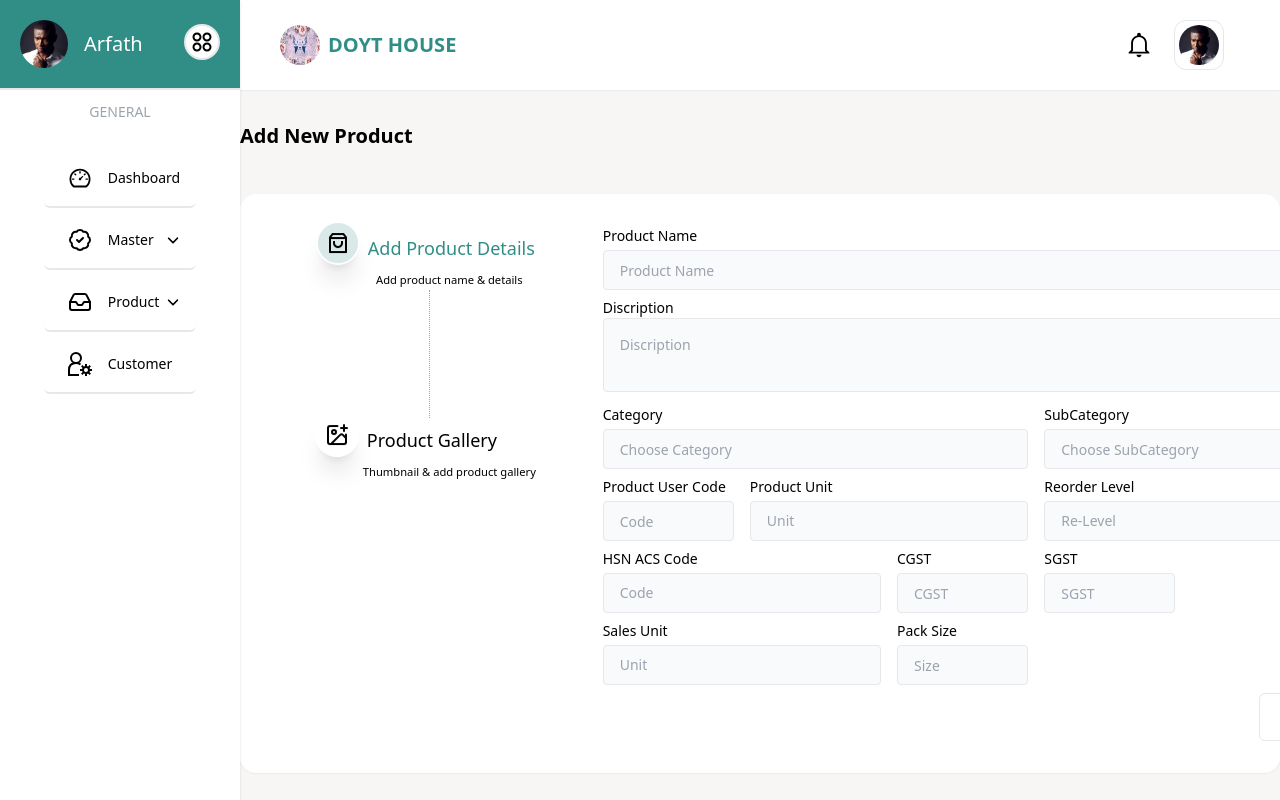
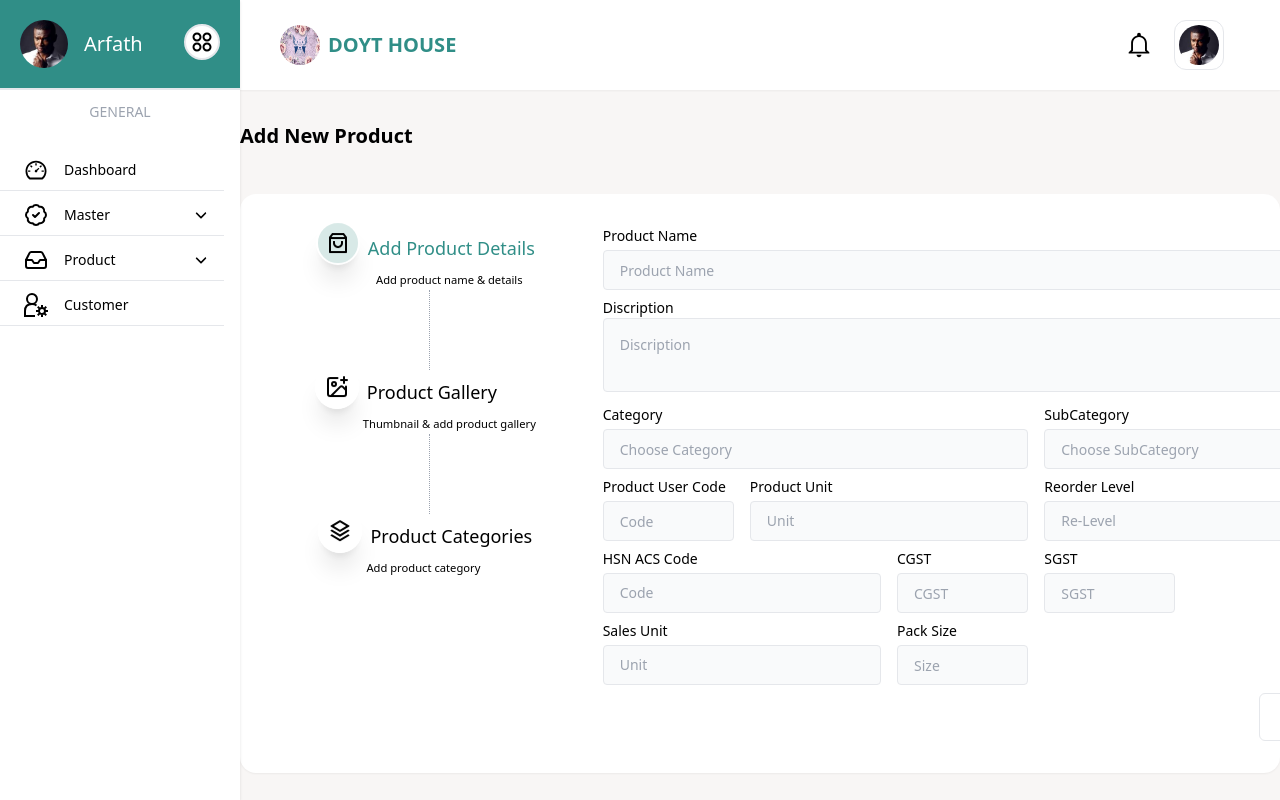
Before and after one commit to muhammedarfath/doythouse, a React (Vite) app: page /addproduct in a window 1280 px wide. Shown: the top 800 px of the page. Built offline with nearby package versions, Linux system fonts and the light colour scheme.

Commit message:
product categoru style success

```diff
--- a/src/components/Layout/Items.jsx
+++ b/src/components/Layout/Items.jsx
@@ -5,6 +5,7 @@ import { LuInbox } from "react-icons/lu";
 import { GrUserSettings } from "react-icons/gr";
 import { AiOutlineAppstore, AiOutlineSetting } from "react-icons/ai";
 import MenuItem from "./MenuItem";
+import { Link } from "react-router-dom";
 
 function Items({ open }) {
   const masterSubItems = [
@@ -19,9 +20,23 @@ function Items({ open }) {
 
   return (
     <ul className="pt-6">
-      <MenuItem icon={AiOutlineDashboard} label="Dashboard" open={open} />
-      <MenuItem icon={LuBadgeCheck} label="Master" open={open} subItems={masterSubItems} />
-      <MenuItem icon={LuInbox} label="Product" open={open} subItems={productSubItems} />
+      <Link to="/">
+        <MenuItem icon={AiOutlineDashboard} label="Dashboard" open={open} />
+      </Link>
+      <MenuItem
+        icon={LuBadgeCheck}
+        label="Master"
+        open={open}
+        subItems={masterSubItems}
+      />
+      <Link to="/addproduct">
+        <MenuItem
+          icon={LuInbox}
+          label="Product"
+          open={open}
+          subItems={productSubItems}
+        />
+      </Link>
       <MenuItem icon={GrUserSettings} label="Customer" open={open} />
     </ul>
   );
--- a/src/components/Layout/MenuItem.jsx
+++ b/src/components/Layout/MenuItem.jsx
@@ -13,7 +13,7 @@ function MenuItem({ icon: Icon, label, open, subItems }) {
   return (
     <>
       <li
-        className="text-black text-sm flex items-center justify-between cursor-pointer py-4 px-4 rounded-md border-b-2 hover:bg-[#D8E9E7] mt-1"
+        className="text-black text-sm flex items-center justify-between cursor-pointer py-2 gap-2 px-4 rounded-xl hover:bg-[#D8E9E7] mt-1"
         onClick={toggleExpand}
       >
         <div className="flex items-center gap-x-4">
@@ -28,8 +28,9 @@ function MenuItem({ icon: Icon, label, open, subItems }) {
           />
         )}
       </li>
+      <hr className={open ? "w-56" : "w-20"} />
       {isExpanded && subItems && (
-        <ul className={`${!open && "hidden"} pl-8`}>
+        <ul className="pl-8">
           {subItems.map((subItem, index) => (
             <li
               key={index}
--- a/src/components/Layout/Sidebar.jsx
+++ b/src/components/Layout/Sidebar.jsx
@@ -38,8 +38,10 @@ function Sidebar() {
             Arfath
           </h1>
         </div>
-        <div className="flex flex-col items-center">
-          <span className="mt-3 text-sm text-gray-400">GENERAL</span>
+        <div className="flex justify-center">
+          <span className="mt-3 text-sm text-gray-400 ">GENERAL</span>
+        </div>
+        <div className="flex flex-col items-start">
           <Items open={open} />
         </div>
       </div>
--- a/src/pages/Product/AddProduct.jsx
+++ b/src/pages/Product/AddProduct.jsx
@@ -3,6 +3,8 @@ import { RiShoppingBag3Line } from "react-icons/ri";
 import { LuImagePlus } from "react-icons/lu";
 import AddProductDetails from "./AddProductDetails";
 import ProductGallery from "./ProductGallery";
+import { RiStackLine } from "react-icons/ri";
+import ProductCategory from "./ProductCategory";
 
 function AddProduct() {
   const [activeSection, setActiveSection] = useState("details");
@@ -13,6 +15,10 @@ function AddProduct() {
   const handleGalleryClick = () => {
     setActiveSection("gallery");
   };
+
+  const handleCategoryClick = () => {
+    setActiveSection("category");
+  };
   return (
     <div className="flex items-center justify-center">
       <div className="max-w-screen-xl mx-auto">
@@ -22,41 +28,90 @@ function AddProduct() {
           <div className="bg-white flex rounded-2xl shadow-sm p-4 px-4 md:p-8 mb-6">
             <div className="grid gap-4 gap-y-2 text-sm grid-cols-1 lg:grid-cols-3">
               <div className="flex flex-col items-center ">
+
                 <div
                   className="flex flex-col items-center pr-2 cursor-pointer rounded-lg"
                   onClick={handleDetailsClick}
                 >
                   <div className="flex items-center gap-2">
-                  <div className={`border-2 rounded-full p-2 shadow-xl border-white ${activeSection == "details"  ? "bg-[#D8E9E7]" :" "} animate-bounce`}>
+                    <div
+                      className={`border-2 rounded-full p-2 shadow-xl border-white ${
+                        activeSection == "details" ? "bg-[#D8E9E7]" : " "
+                      } animate-bounce`}
+                    >
                       <RiShoppingBag3Line className="text-2xl " />
                     </div>
-                    <p className={`font-medium text-lg ${activeSection == "details"  ? "text-[#308E87]" :" "}`}>Add Product Details</p>
+                    <p
+                      className={`font-medium text-lg ${
+                        activeSection == "details" ? "text-[#308E87]" : " "
+                      }`}
+                    >
+                      Add Product Details
+                    </p>
                   </div>
                   <small className="ml-12">Add product name & details</small>
                 </div>
 
-                <div className="border-l border-dotted border-gray-400 h-32"></div>
+                <div className="border-l border-dotted border-gray-400 h-20"></div>
 
                 <div
                   className="flex flex-col pr-2 cursor-pointer rounded-lg"
-
                   onClick={handleGalleryClick}
                 >
                   <div className="flex gap-2 items-center">
-                    <div className={`border-2 rounded-full p-2 shadow-xl border-white ${activeSection == "gallery" ? "bg-[#D8E9E7]" :" "} animate-bounce`}>
+                    <div
+                      className={`border-2 rounded-full p-2 shadow-xl border-white ${
+                        activeSection == "gallery" ? "bg-[#D8E9E7]" : " "
+                      } animate-bounce`}
+                    >
                       <LuImagePlus className="text-2xl  " />
                     </div>
-                    <p className={`font-medium text-lg ${activeSection == "gallery" ? "text-[#308E87]" :" "}`}>Product Gallery </p>
+                    <p
+                      className={`font-medium text-lg ${
+                        activeSection == "gallery" ? "text-[#308E87]" : " "
+                      }`}
+                    >
+                      Product Gallery{" "}
+                    </p>
                   </div>
                   <small className="ml-12">
                     Thumbnail & add product gallery
                   </small>
                 </div>
+
+                <div className="border-l border-dotted border-gray-400 h-20"></div>
+
+                <div
+                  className="flex flex-col pr-2 cursor-pointer rounded-lg"
+                  onClick={handleCategoryClick}
+                >
+                  <div className="flex gap-2 items-center">
+                    <div
+                      className={`border-2 rounded-full p-2 shadow-xl border-white ${
+                        activeSection == "category" ? "bg-[#D8E9E7]" : " "
+                      } animate-bounce`}
+                    >
+                      <RiStackLine className="text-2xl  " />
+                    </div>
+                    <p
+                      className={`font-medium text-lg ${
+                        activeSection == "category" ? "text-[#308E87]" : " "
+                      }`}
+                    >
+                      Product Categories{" "}
+                    </p>
+                  </div>
+                  <small className="ml-12">
+                    Add product category
+                  </small>
+                </div>
+
               </div>
 
               <div className="flex-grow w-96">
                 {activeSection === "details" && <AddProductDetails />}
                 {activeSection === "gallery" && <ProductGallery />}
+                {activeSection === "category" && <ProductCategory />}
               </div>
             </div>
           </div>
--- /dev/null
+++ b/src/pages/Product/ProductCategory.jsx
@@ -0,0 +1,62 @@
+import React from "react";
+import { FaArrowRightLong } from "react-icons/fa6";
+import { Button } from "../../components/ui/button";
+import { FiPlus } from "react-icons/fi";
+
+function ProductCategory() {
+  return (
+    <div className="lg:col-span-2">
+      <div className="grid gap-4 gap-y-2 lg:w-[45rem] text-sm grid-cols-1 md:grid-cols-5">
+        <div className="md:col-span-3 flex flex-col gap-4">
+          <label for="Category">Category</label>
+          <input
+            type="text"
+            name="Category"
+            id="Category"
+            className="h-10 border mt-1 rounded px-4 w-full bg-gray-50"
+            placeholder="Choose Category"
+          />
+          <div className="md:col-span-1">
+            <label for="code">Product User Code</label>
+            <input
+              type="code"
+              name="code"
+              id="code"
+              className="transition-all flex w-28 items-center h-10 border mt-1 rounded px-4 bg-gray-50"
+              placeholder="Code"
+            />
+          </div>
+          <Button>
+            <FiPlus />
+            Add New Category
+          </Button>
+        </div>
+
+        <div className="md:col-span-2 flex flex-col gap-4">
+          <label for="SubCategory">SubCategory</label>
+          <input
+            type="text"
+            name="SubCategory"
+            id="SubCategory"
+            className="h-10 border mt-1 rounded px-4 w-full bg-gray-50"
+            placeholder="Choose SubCategory"
+          />
+          <Button>
+            <FiPlus />
+            Add New SubCategory
+          </Button>
+        </div>
+
+        <div className="md:col-span-5 text-right ">
+          <div className="inline-flex items-end border rounded-md p-2">
+            <button className="hover: text-black font-bold py-2 px-4 rounded">
+              <FaArrowRightLong />
+            </button>
+          </div>
+        </div>
+      </div>
+    </div>
+  );
+}
+
+export default ProductCategory;
```
